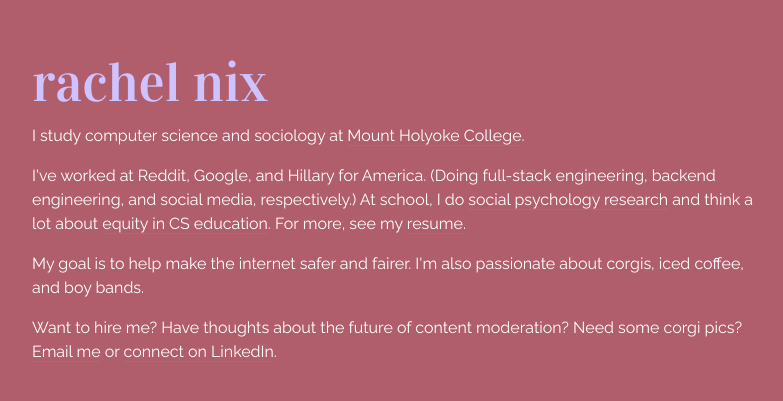
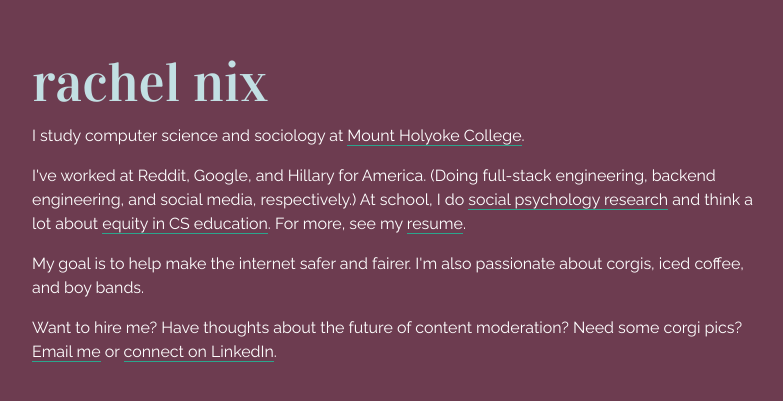
Before and after one commit to rachelnix/rachelnix.github.io, a plain HTML site: page index.html in a window 1280 px wide. Shown: the part 185-586 px from the top of the page, without its empty margins (243-1026 px from the left). Drawn offline with nearby package versions, Linux system fonts and the light colour scheme.

Commit message:
new colors

```diff
--- a/css/styles.css
+++ b/css/styles.css
@@ -3,13 +3,13 @@
 body {
 	font-family: 'Raleway', monospace;
 	color: white;
-	background-color: #B15E6C;
+	background-color: #6D3C50;
 	height: 100vh;
 }
 
 h1 {
 	font-family: 'Vidaloka', cursive;
-	color: #CEC2FF;
+	color: #C2DFE3;
 	font-size:55px;
 }
 
```
Also changed, not shown: 1 other file.
